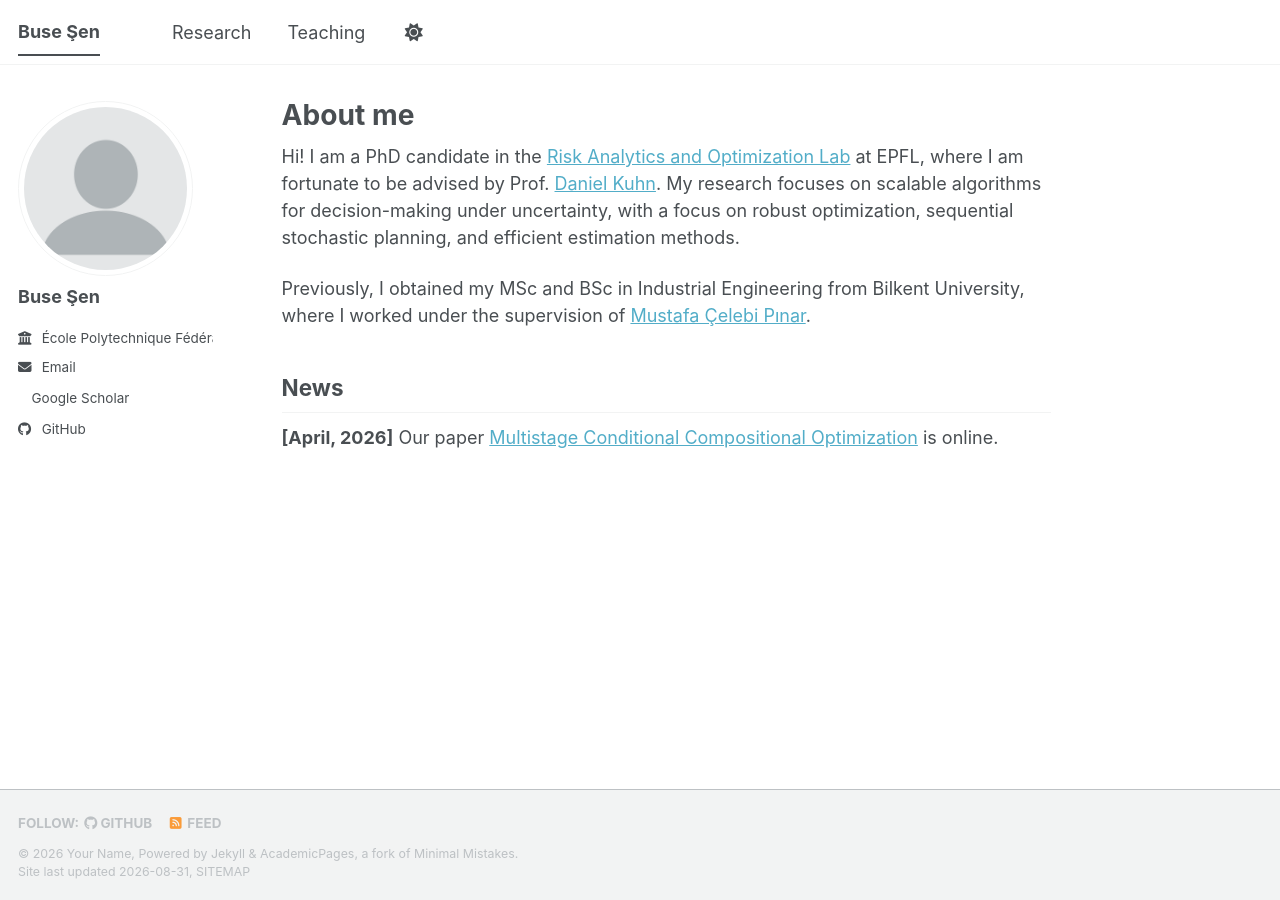
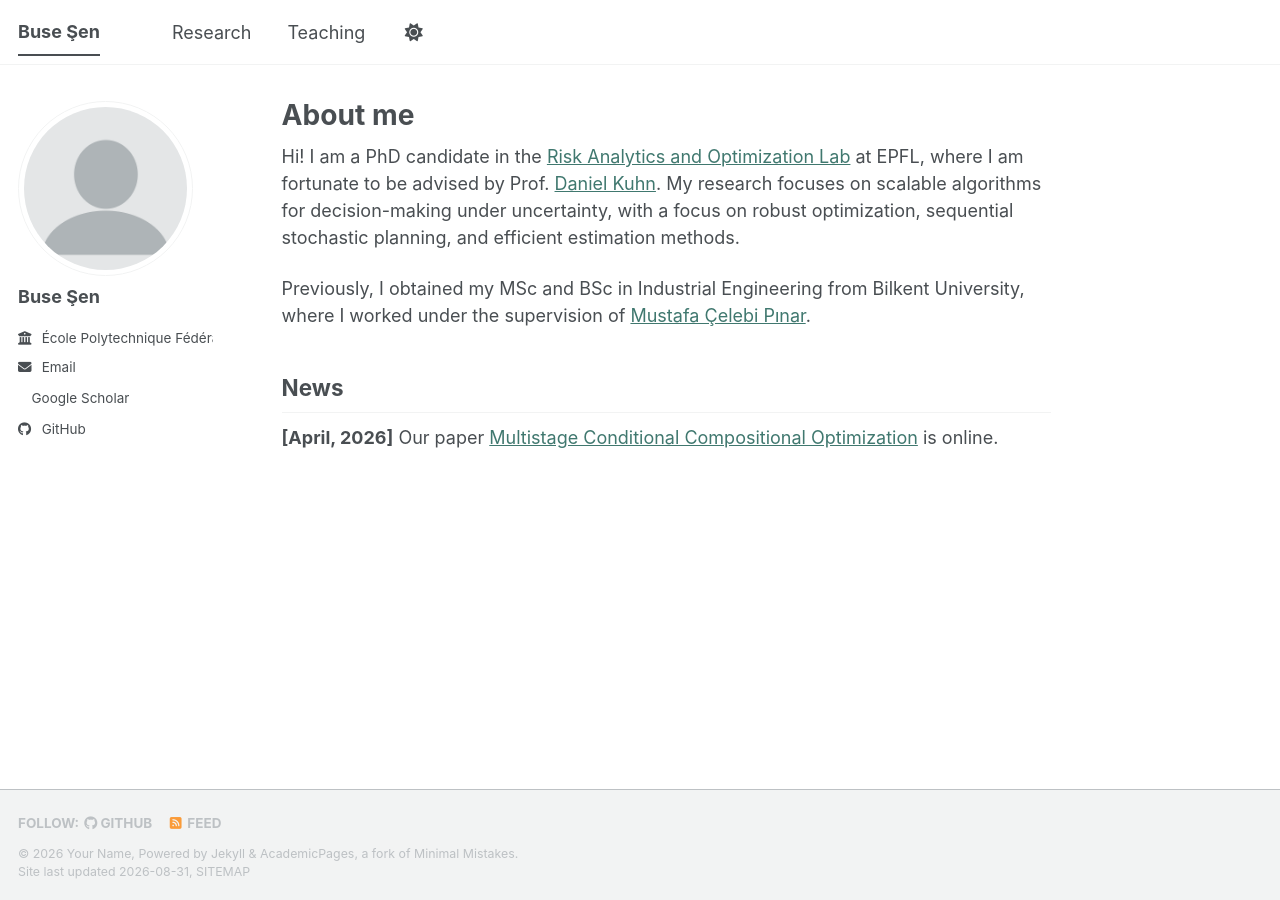
Before and after one commit to busesen/busesen.github.io, a Jekyll site: the page built from _pages/about.md, in a window 1280 px wide. Built offline with Jekyll 4.4.1, drawn with Linux system fonts in a browser that asks for light colours; a style sheet for code colours, icons or effects is not loaded.

Commit message:
Update main.scss

```diff
--- a/assets/css/main.scss
+++ b/assets/css/main.scss
@@ -47,3 +47,13 @@
   color: #325D94;
   font-weight: 600;
 }
+
+a,
+a:visited {
+  color: #40786F;
+}
+
+a:hover,
+a:focus {
+  color: #2F5C55;
+}
```
